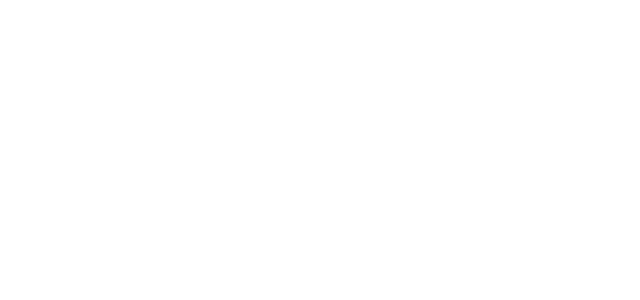
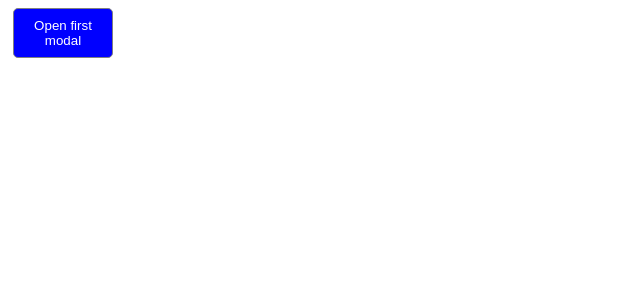
Before and after one commit to CoffeeScriptHero/Project-Instagram, a React (Create React App) app: page / in a window 1280 px wide. Shown: the top 300 px of the page, without its empty margins (0-640 px from the left). Built offline with nearby package versions, Linux system fonts and the light colour scheme.

Commit message:
sketch on post-window

```diff
--- a/src/App.js
+++ b/src/App.js
@@ -1,5 +1,37 @@
-const App = () => {
-  return <div className="App"></div>;
-};
+import React from "react";
+import Button from "./components/button/button";
+import Window from "./components/window/window";
+
+class App extends React.Component {
+    state = {
+        isWindow: false
+    }
+
+    handleClick = () => {
+        this.setState({isWindow: true})
+    }
+
+    closeModal = () => {
+        this.setState({isFirstModalOpen: false, isSecondModalOpen: false})
+    }
+
+    render() {
+        return (
+            <div className="App">
+                <Button text='Open first modal' backgroundColor='blue' onClick={() => this.handleClick()}/>
+                {this.state.isWindow &&
+                <Window header='Error' closeButton={true} text='First Modal'
+                        close={this.closeModal}
+                        actions={
+                            <>
+                                <Button text='Apply'/>
+                                <Button text='Close'/>
+                            </>}
+                />}
+            </div>
+        );
+    }
+
+}
 
 export default App;
--- /dev/null
+++ b/src/components/button/button.js
@@ -0,0 +1,14 @@
+import React, {Component} from "react";
+import './button.scss'
+
+
+class Button extends Component {
+    render() {
+        const {text,backgroundColor,onClick} = this.props
+        return (
+            <button style={{backgroundColor:backgroundColor}} onClick={onClick} className={'button'}>{text}</button>
+        );
+    }
+}
+
+export default Button
--- /dev/null
+++ b/src/components/button/button.scss
@@ -0,0 +1,10 @@
+.button {
+  width: 100px;
+  height: 50px;
+  cursor: pointer;
+  border-radius: 5px;
+  border: 1px solid gray;
+  margin: 0 5px 5px ;
+  background-color: #B3382C;
+  color: white;
+}
--- /dev/null
+++ b/src/components/window/window.js
@@ -0,0 +1,23 @@
+import React, {Component} from "react";
+import './window.scss'
+
+class Window extends Component {
+    render() {
+        return (
+            <div className={'modal'}>
+                <div className={'post'}>
+                    <div className={'post__image'}>IMAGE</div>
+                    <div className={'post__info'}>
+                        <div className={'post__info-icon'}>Avatar's person</div>
+                        <div className={'post__info-input'}>
+                            <input type="text" placeholder={'Add comment'} className={'post__info-input-text'}/>
+                            <button>Apply</button>
+                        </div>
+                    </div>
+                </div>
+            </div>
+        )
+    }
+}
+
+export default Window
--- /dev/null
+++ b/src/components/window/window.scss
@@ -0,0 +1,32 @@
+.modal {
+  position: absolute;
+  top: 0;
+  left: 0;
+  right: 0;
+  bottom: 0;
+  display: flex;
+  justify-content: center;
+  align-items: center;
+  //z-index: -14;
+  background-color: rgba(0, 0, 0, .7);
+}
+.post{
+  width: 900px;
+  height: 600px;
+  background: white;
+  display: grid;
+  grid-template-columns: 1fr 1fr;
+
+  &__image {
+    background: #ffff;
+  }
+  &__info {
+    background: palegreen;
+  }
+  &__info-icon {
+
+  }
+  &__info-input {
+
+  }
+}
```
